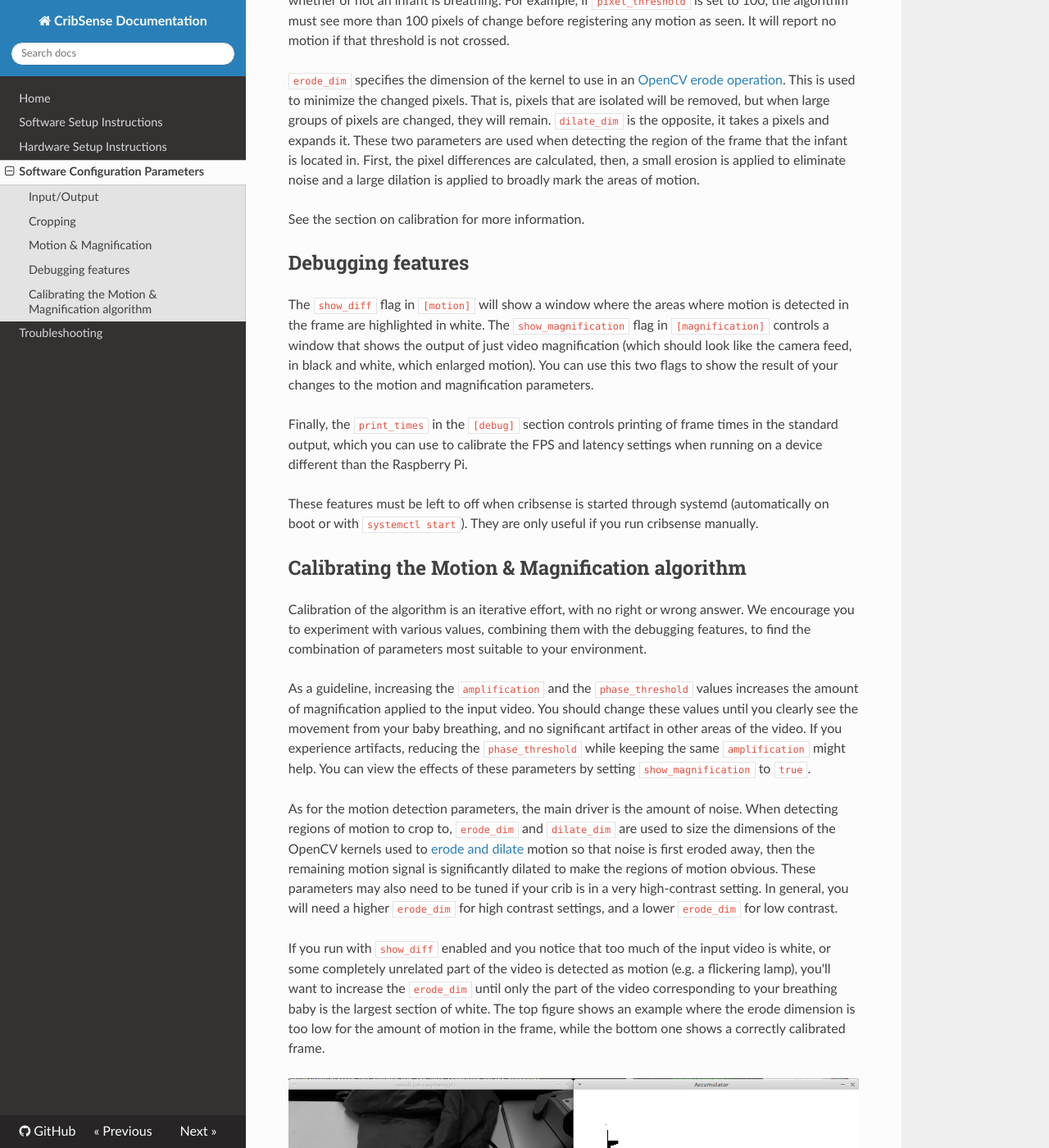
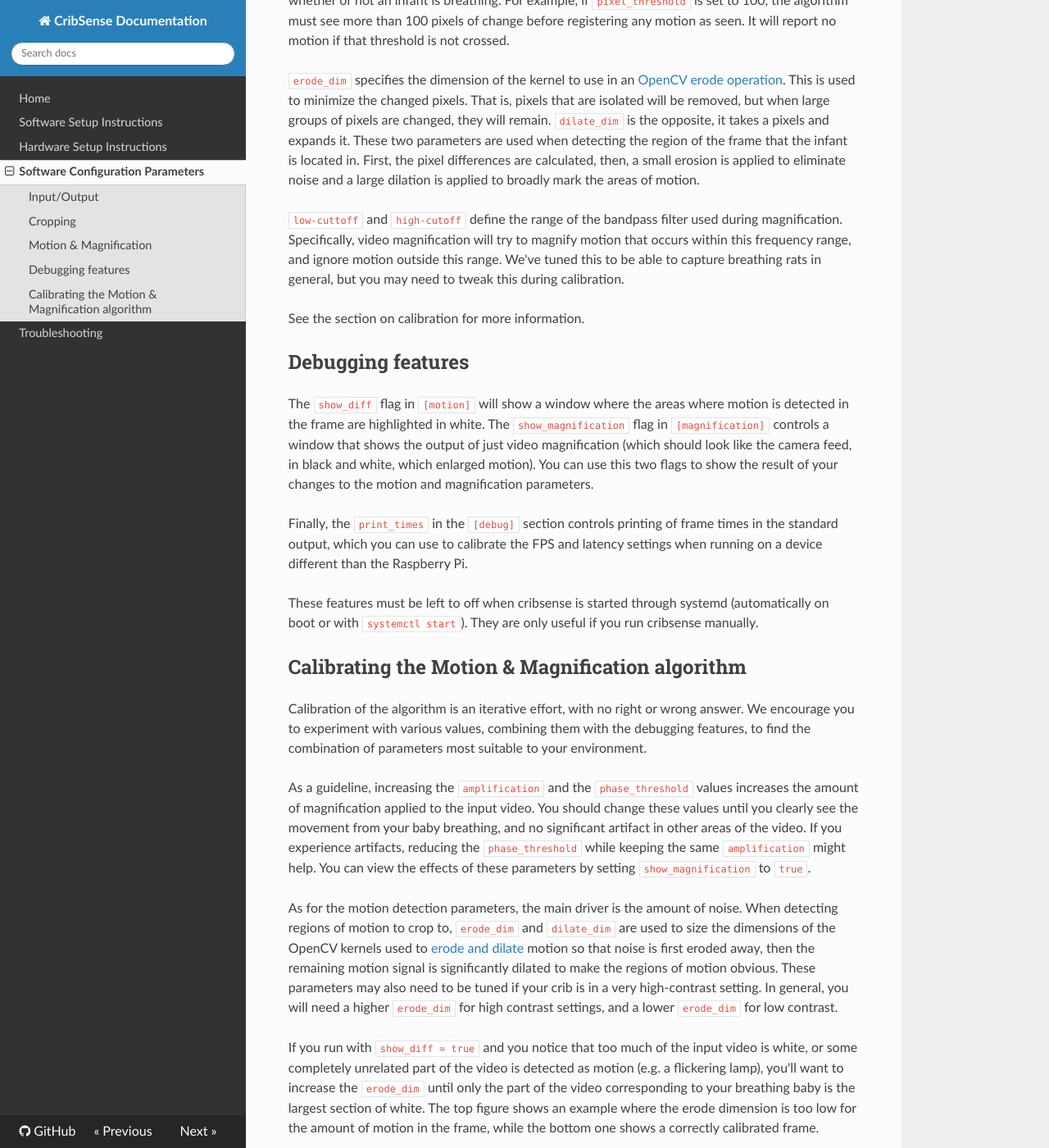
Before and after one commit to lukehsiao/CribSense, an MkDocs documentation site: the page built from docs/setup/config.md, in a window 1280 px wide and 1400 px high, scrolled down 1576 px. Shown: the whole window at 82% size. Built offline with MkDocs 1.6.1, drawn with Linux system fonts in a browser that asks for light colours; nearby versions of some CDN libraries; old or Windows-style settings are respelled for this version of MkDocs; some of the changed text lies outside the part shown.

Commit message:
Add more troubleshooting. Add low/high-cutoff description.

````diff
--- a/docs/setup/config.md
+++ b/docs/setup/config.md
@@ -38,6 +38,8 @@
 
 `erode_dim` specifies the dimension of the kernel to use in an [OpenCV erode operation](http://docs.opencv.org/2.4/doc/tutorials/imgproc/erosion_dilatation/erosion_dilatation.html). This is used to minimize the changed pixels. That is, pixels that are isolated will be removed, but when large groups of pixels are changed, they will remain. `dilate_dim` is the opposite, it takes a pixels and expands it. These two parameters are used when detecting the region of the frame that the infant is located in. First, the pixel differences are calculated, then, a small erosion is applied to eliminate noise and a large dilation is applied to broadly mark the areas of motion.
 
+`low-cuttoff` and `high-cutoff` define the range of the bandpass filter used during magnification. Specifically, video magnification will try to magnify motion that occurs within this frequency range, and ignore motion outside this range. We've tuned this to be able to capture breathing rats in general, but you may need to tweak this during calibration.
+
 See the section on calibration for more information.
 
 ## Debugging features
@@ -57,7 +59,7 @@
 
 As for the motion detection parameters, the main driver is the amount of noise. When detecting regions of motion to crop to, `erode_dim` and `dilate_dim` are used to size the dimensions of the OpenCV kernels used to [erode and dilate](http://docs.opencv.org/2.4/doc/tutorials/imgproc/erosion_dilatation/erosion_dilatation.html) motion so that noise is first eroded away, then the remaining motion signal is significantly dilated to make the regions of motion obvious. These parameters may also need to be tuned if your crib is in a very high-contrast setting. In general, you will need a higher `erode_dim` for high contrast settings, and a lower `erode_dim` for low contrast.
 
-If you run with `show_diff` enabled and you notice that too much of the input video is white, or some completely unrelated part of the video is detected as motion (e.g. a flickering lamp), you'll want to increase the `erode_dim` until only the part of the video corresponding to your breathing baby is the largest section of white. The top figure shows an example where the erode dimension is too low for the amount of motion in the frame, while the bottom one shows a correctly calibrated frame.
+If you run with `show_diff = true` and you notice that too much of the input video is white, or some completely unrelated part of the video is detected as motion (e.g. a flickering lamp), you'll want to increase the `erode_dim` until only the part of the video corresponding to your breathing baby is the largest section of white. The top figure shows an example where the erode dimension is too low for the amount of motion in the frame, while the bottom one shows a correctly calibrated frame.
 
 ![too-much](../img/too-much-motion.png)
 
@@ -109,7 +111,7 @@
 [info] Pixel Movement: 0	 [info] Motion Estimate: 0.839298 Hz
 [info] Pixel Movement: 0	 [info] Motion Estimate: 0.839298 Hz
 ```
-Where there is a clear periodic pattern corresponding to the breathing.
+Where there is a clear periodic pattern corresponding to the motion.
 
 If your output looks more like this:
 
````
Also changed, not shown: docs/setup/troubleshooting.md (+3 -0 lines).
